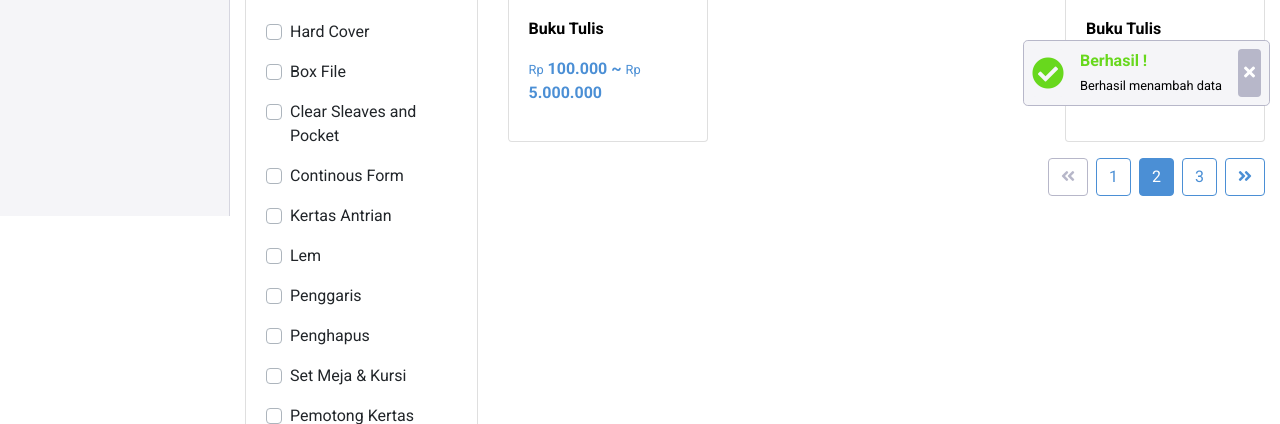
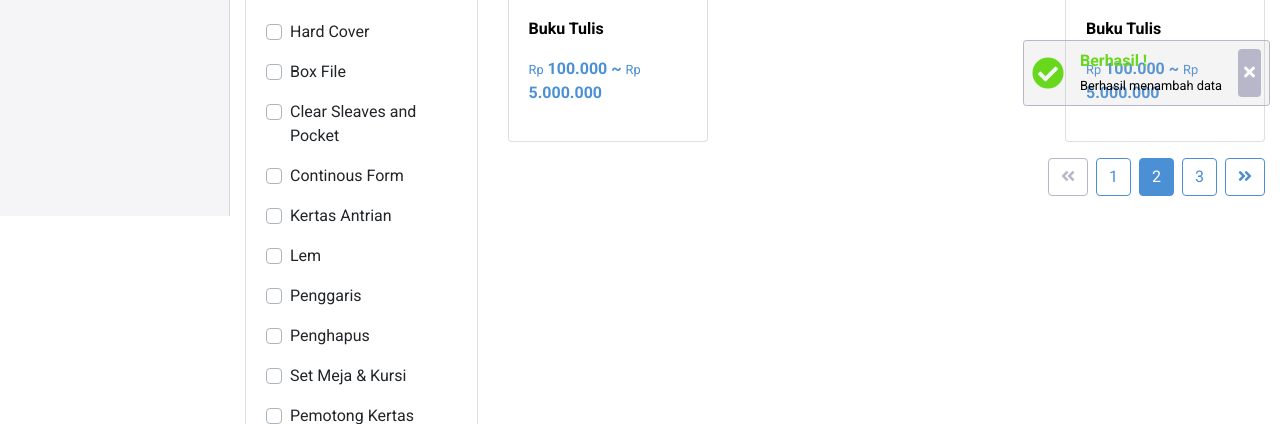
Before and after one commit to adigagas/siproduk, a PHP site: page /pages/produk.html in a window 1280 px wide. Shown: the part 684-1108 px from the top of the page. Run offline with PHP 8.4, Linux system fonts and the light colour scheme.

Commit message:
Update style.css

```diff
--- a/css/style.css
+++ b/css/style.css
@@ -352,9 +352,9 @@ a.text-primary:focus {
     right: 10px;
     width: auto;
     height: auto;
-    border-radius: 0.3rem;
+    border-radius: 0.2rem;
     border: 1px solid var(--secondaryColor);
-    background-color: var(--secondaryColorLight);
+    background-color: rgba(183, 183, 183, .15);
     color: var(--primaryColor);
 }
 
@@ -368,7 +368,6 @@ a.text-primary:focus {
     width: auto;
     border-radius: .25rem;
     font-size: 2rem;
-    background-color: var(--secondaryColorLight);
 }
 
 .card-notif .notif-body {
```
